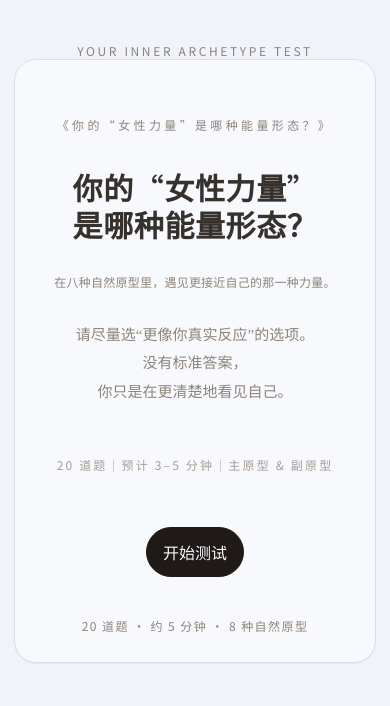
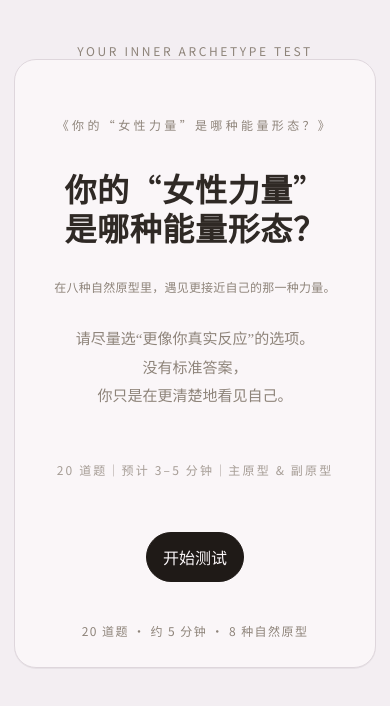
Before and after one commit to lylyl000/female-archetype-test, a website built with Vite: page index.html in a window 390 px wide. Built offline with nearby package versions, Linux system fonts and the light colour scheme.

Commit message:
global.css

```diff
--- a/styles/global.css
+++ b/styles/global.css
@@ -1,10 +1,10 @@
 :root{
-  /* New global background (v2): cooler misty lilac-rose, more airy and less "HERTI-like" */
-  --bg: #F1F3FA;
-  --surface: #F8F9FD;
+  /* New global background: soft misty lavender-pink (cooler, cleaner, less "paper/cream") */
+  --bg: #F3EEF2;
+  --surface: #FAF6F8;
   --text: #1F1A17;
   --muted: #8E847A;
-  --border: #DCDDEA;
+  --border: #DED6DC;
 
   --r-xl: 22px;
   --r-lg: 18px;
@@ -362,9 +362,9 @@ button{font:inherit}
   text-align:center;
 }
 
-/* Home title tone: keep focus but less "ink black" */
+/* Home title: slightly softened ink */
 .poster .title{
-  color: color-mix(in srgb, var(--text) 78%, var(--muted));
+  color: color-mix(in srgb, var(--text) 86%, var(--muted));
 }
 .poster .brandline{
   font-size:12px;
@@ -385,13 +385,7 @@ button{font:inherit}
 @media (max-width: 430px){
   /* slightly more screen width, but keep comfortable copy padding */
   .shell{padding-left:14px; padding-right:14px}
-  .poster{padding-left:20px; padding-right:20px}
-
-  /* Reduce the main title a touch on mobile */
-  .poster .title{
-    font-size:30px;
-    line-height:1.22;
-  }
+  .poster{padding-left:24px; padding-right:24px}
 
   /* Force the key tagline to stay one line without looking cramped */
   .startSubtitle{
@@ -402,11 +396,17 @@ button{font:inherit}
 
   /* Give the 2-line guidance copy more breathing room */
   .startLead{
-    max-width: 32ch;
-    padding-left:10px;
-    padding-right:10px;
+    max-width: 34ch;
+    padding-left:12px;
+    padding-right:12px;
     font-size:12px;
     line-height:1.9;
+  }
+
+  /* Home title slightly smaller on mobile */
+  .poster .title{
+    font-size:32px;
+    line-height:1.22;
   }
 }
 .poster .bottomMeta{
```
